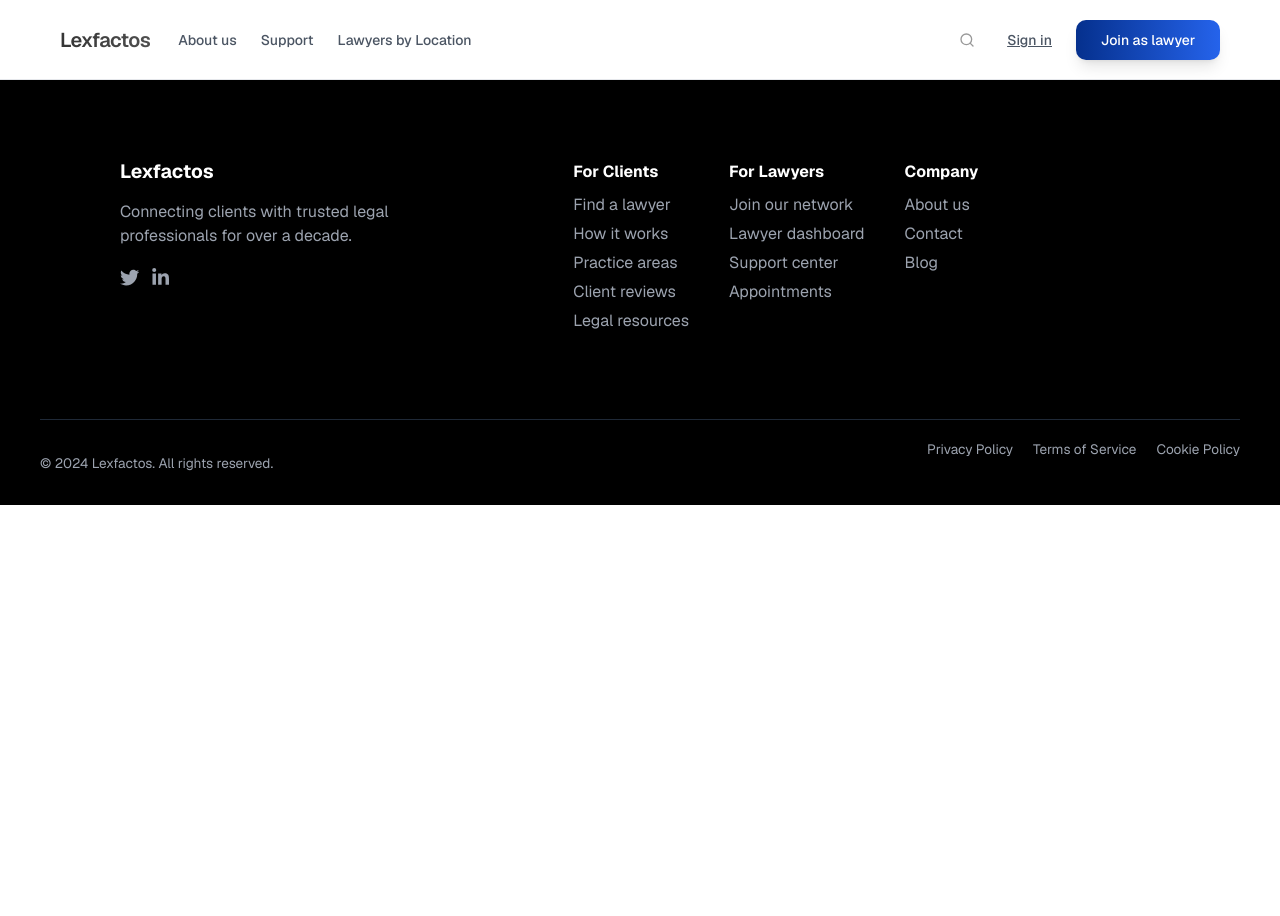
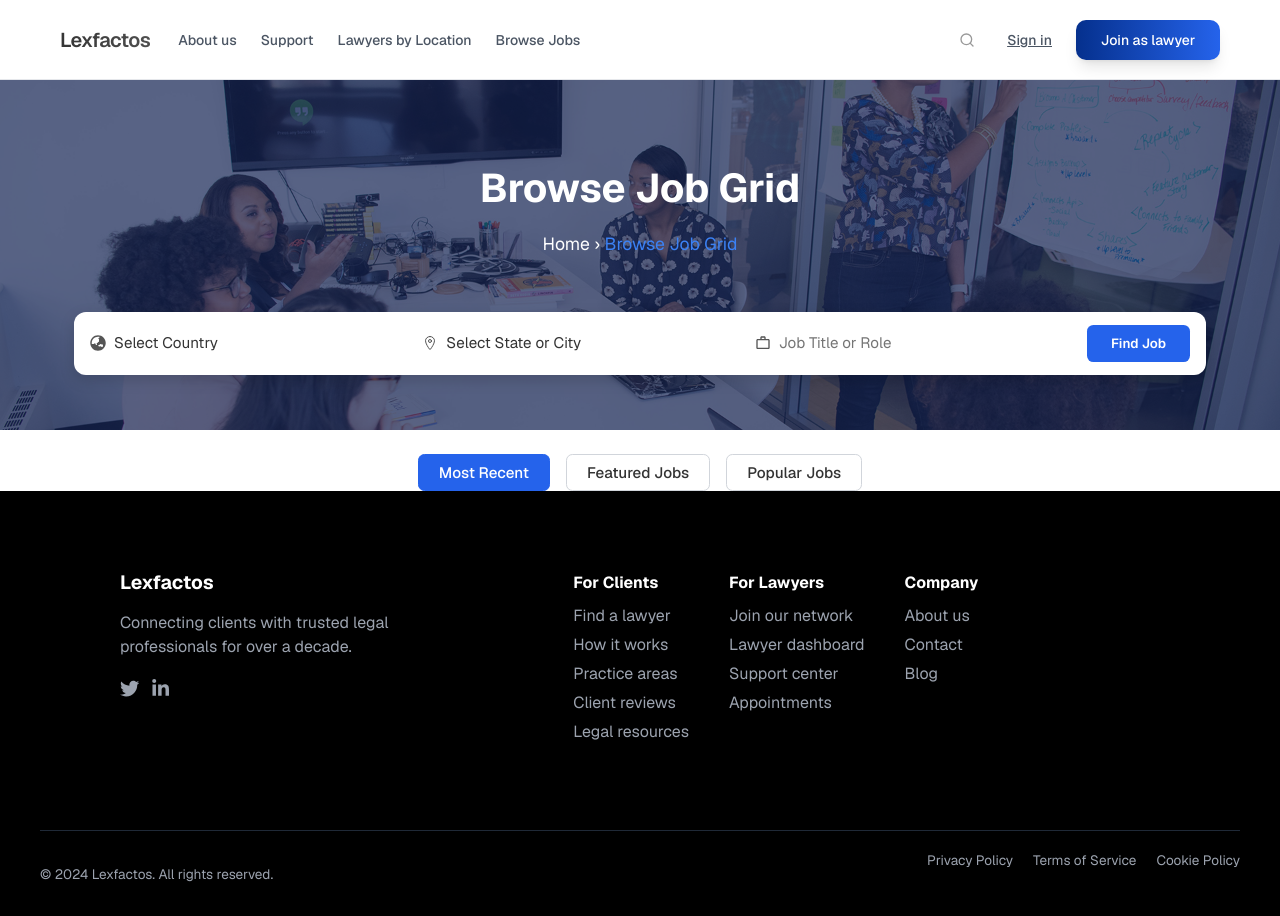
Before and after one commit to madhu-famelyn/Lexfactos-frontend, a React (Create React App) app in the folder lexfactos/: page /browse-jobs in a window 1280 px wide. Before the commit the page ends 800 px from the top, so only its background shows below. Built offline with nearby package versions, Linux system fonts and the light colour scheme; a web font is replaced by a local one.

Commit message:
updaed all columns to left in stalls

```diff
--- a/lexfactos/src/App.js
+++ b/lexfactos/src/App.js
@@ -34,6 +34,8 @@ import LawyerProfile from "./Components/AdminLawyer/Profile";
 import { AuthProvider } from "./Components/Context/AuthContext";
 import { AuthProvider as UserProvider } from "./Components/Context/UserContext";
 import { GoogleOAuthProvider } from "@react-oauth/google";
+
+import BrowseJobGrid from "./Components/ApplyJobs/ApplyJob";
 
 // Replace with your actual Google Client ID
 const GOOGLE_CLIENT_ID = "776723084181-ilgvju235ine04lqlkbl7v4nd55rpt3m.apps.googleusercontent.com";
@@ -98,6 +100,8 @@ function App() {
               <Route path="/signup-landing" element={<SignupLanding />} />
               <Route path="/lawyers/search" element={<LawyerResultsPage />} />
               <Route path="/lawyer/:id" element={<LawyerProfilePage />} />
+              <Route path="/browse-jobs" element={<BrowseJobGrid />} />
+
               <Route path="/lawyer-list" element={<CaliforniaLawyers />} />
 
               {/* Admin routes wrapped with AuthProvider */}
--- /dev/null
+++ b/lexfactos/src/Components/ApplyJobs/ApplyJob.js
@@ -0,0 +1,74 @@
+import React from "react";
+import { FaGlobeAsia } from "react-icons/fa";
+import { IoLocationOutline } from "react-icons/io5";
+import { MdWorkOutline } from "react-icons/md";
+import "./ApplyJobs.css";
+
+export default function BrowseJobGrid() {
+  return (
+    <div>
+    <div className="browse-job-container">
+      {/* Background */}
+      <div className="browse-job-bg"></div>
+      <div className="browse-job-overlay"></div>
+
+      {/* Title */}
+      <div className="browse-job-title">
+        <h1>Browse Job Grid</h1>
+        <p>
+          Home <span className="mx-1">›</span>{" "}
+          <span className="browse-job-active">Browse Job Grid</span>
+        </p>
+      </div>
+
+      {/* Search Bar */}
+      <div className="browse-job-searchbar">
+        {/* Country Dropdown */}
+        <div className="browse-job-field">
+          <FaGlobeAsia className="browse-job-icon" />
+          <select defaultValue="">
+            <option value="" disabled>
+              Select Country
+            </option>
+            <option value="india">India</option>
+            <option value="usa">USA</option>
+            <option value="uk">UK</option>
+            <option value="canada">Canada</option>
+          </select>
+        </div>
+
+        {/* State or City Dropdown */}
+        <div className="browse-job-field">
+          <IoLocationOutline className="browse-job-icon" />
+          <select defaultValue="">
+            <option value="" disabled>
+              Select State or City
+            </option>
+            <option value="tamilnadu">Tamil Nadu</option>
+            <option value="karnataka">Karnataka</option>
+            <option value="maharashtra">Maharashtra</option>
+            <option value="delhi">Delhi</option>
+          </select>
+        </div>
+
+        {/* Job Title Input */}
+        <div className="browse-job-field">
+          <MdWorkOutline className="browse-job-icon" />
+          <input type="text" placeholder="Job Title or Role" />
+        </div>
+
+        {/* Button */}
+        <button className="browse-job-btn">Find Job</button>
+      </div>
+
+      {/* ✅ Sort Options Section */}
+
+    </div>
+    <div className="browse-job-sort">
+        <button className="browse-job-sort-btn active">Most Recent</button>
+        <button className="browse-job-sort-btn">Featured Jobs</button>
+        <button className="browse-job-sort-btn">Popular Jobs</button>
+      </div>
+      </div>
+  );
+}
--- /dev/null
+++ b/lexfactos/src/Components/ApplyJobs/ApplyJobs.css
@@ -0,0 +1,201 @@
+/* Container */
+.browse-job-container {
+  position: relative;
+  width: 100%;
+  height: 350px;
+  display: flex;
+  flex-direction: column;
+  justify-content: center;
+  align-items: center;
+  color: white;
+  overflow: hidden;
+}
+
+/* Background Image */
+.browse-job-bg {
+  position: absolute;
+  inset: 0;
+  background-image: url("../Assets/bnr1-DL_VpCm7.jpg"); /* 👈 your image path */
+  background-size: cover;
+  background-position: center;
+  z-index: 0;
+}
+
+/* Overlay */
+.browse-job-overlay {
+  position: absolute;
+  inset: 0;
+  background-color: #152454;
+  opacity: 0.7;
+  z-index: 1;
+}
+
+/* Title */
+.browse-job-title {
+  position: relative;
+  z-index: 2;
+  text-align: center;
+  margin-bottom: 2.5rem;
+}
+
+.browse-job-title h1 {
+  font-size: 2.5rem;
+  font-weight: 700;
+  margin-bottom: 0.5rem;
+}
+
+.browse-job-title p {
+  font-size: 1.1rem;
+}
+
+.browse-job-title p .browse-job-active {
+  color: #3b82f6; /* blue-500 */
+}
+
+/* Search Bar */
+.browse-job-searchbar {
+  position: relative;
+  z-index: 2;
+  background-color: white;
+  color: #333;
+  border-radius: 0.75rem;
+  box-shadow: 0 5px 15px rgba(0, 0, 0, 0.15);
+  width: 90%;
+  max-width: 1100px;
+  display: flex;
+  flex-wrap: wrap;
+  align-items: center;
+  justify-content: space-between;
+
+  padding: 0.6rem 1rem; /* ⬅️ reduced vertical padding */
+  gap: 1rem;
+}
+
+/* Each field */
+.browse-job-field {
+  display: flex;
+  align-items: center;
+  flex: 1;
+  min-width: 200px;
+  position: relative;
+}
+
+/* Input &*
+
+
+/* Each field */
+.browse-job-field {
+  display: flex;
+  align-items: center;
+  flex: 1;
+  min-width: 200px;
+  margin-bottom: 0.1rem; /* 👈 gives slight space below each field */
+  position: relative;
+}
+
+.browse-job-field select,
+.browse-job-field input {
+  flex: 1;
+  border: none;
+  outline: none;
+  font-size: 0.95rem;
+  color: #333;
+  background: transparent;
+  padding-left: 0.5rem;
+}
+
+/* Remove default dropdown arrow */
+.browse-job-field select {
+  -webkit-appearance: none;
+  -moz-appearance: none;
+  appearance: none;
+  background-color: transparent;
+}
+
+/* Icon */
+.browse-job-icon {
+  color: #555;
+  font-size: 1rem;
+}
+
+/* Button */
+.browse-job-btn {
+  background-color: #2563eb; /* blue-600 */
+  color: white;
+  font-weight: 600;
+  padding: 0.6rem 1.5rem;
+  border-radius: 0.4rem;
+  border: none;
+  cursor: pointer;
+  transition: background-color 0.3s;
+}
+
+.browse-job-btn:hover {
+  background-color: #1d4ed8; /* blue-700 */
+}
+
+/* Responsive */
+@media (max-width: 768px) {
+  .browse-job-title h1 {
+    font-size: 2rem;
+  }
+
+  .browse-job-searchbar {
+    flex-direction: column;
+    align-items: stretch;
+  }
+
+  .browse-job-btn {
+    width: 100%;
+    text-align: center;
+  }
+}
+
+
+/* ✅ Sort Options Section */
+.browse-job-sort {
+  display: flex;
+  justify-content: center;
+  align-items: center;
+  gap: 1rem;
+  margin-top: 1.5rem;
+}
+
+.browse-job-sort-btn {
+  background-color: white;
+  color: #333;
+  font-size: 0.95rem;
+  font-weight: 500;
+  padding: 0.5rem 1.25rem;
+  border: 1px solid #d1d5db; /* light gray */
+  border-radius: 0.4rem;
+  cursor: pointer;
+  transition: all 0.3s ease;
+}
+
+.browse-job-sort-btn:hover {
+  background-color: #2563eb;
+  color: white;
+  border-color: #2563eb;
+}
+
+.browse-job-sort-btn.active {
+  background-color: #2563eb;
+  color: white;
+  border-color: #2563eb;
+}
+
+/* Responsive for mobile */
+@media (max-width: 768px) {
+  .browse-job-sort {
+    flex-direction: column;
+    gap: 0.75rem;
+    width: 100%;
+    padding: 0 1rem;
+  }
+
+  .browse-job-sort-btn {
+    width: 100%;
+    text-align: center;
+  }
+}
--- a/lexfactos/src/Components/Header/Header.js
+++ b/lexfactos/src/Components/Header/Header.js
@@ -31,6 +31,7 @@ const Header = () => {
             <Link to="/about">About us</Link>
             <Link to="/support">Support</Link>
             <Link to="/lawyers-by-location">Lawyers by Location</Link>
+            <Link to="/browse-jobs">Browse Jobs</Link>
           </nav>
         </div>
 
```
Also changed, not shown: lexfactos/src/Components/ApplyJobs/LawyerJobList.js (added), lexfactos/src/Components/Assets/bnr1-DL_VpCm7.jpg (added).
